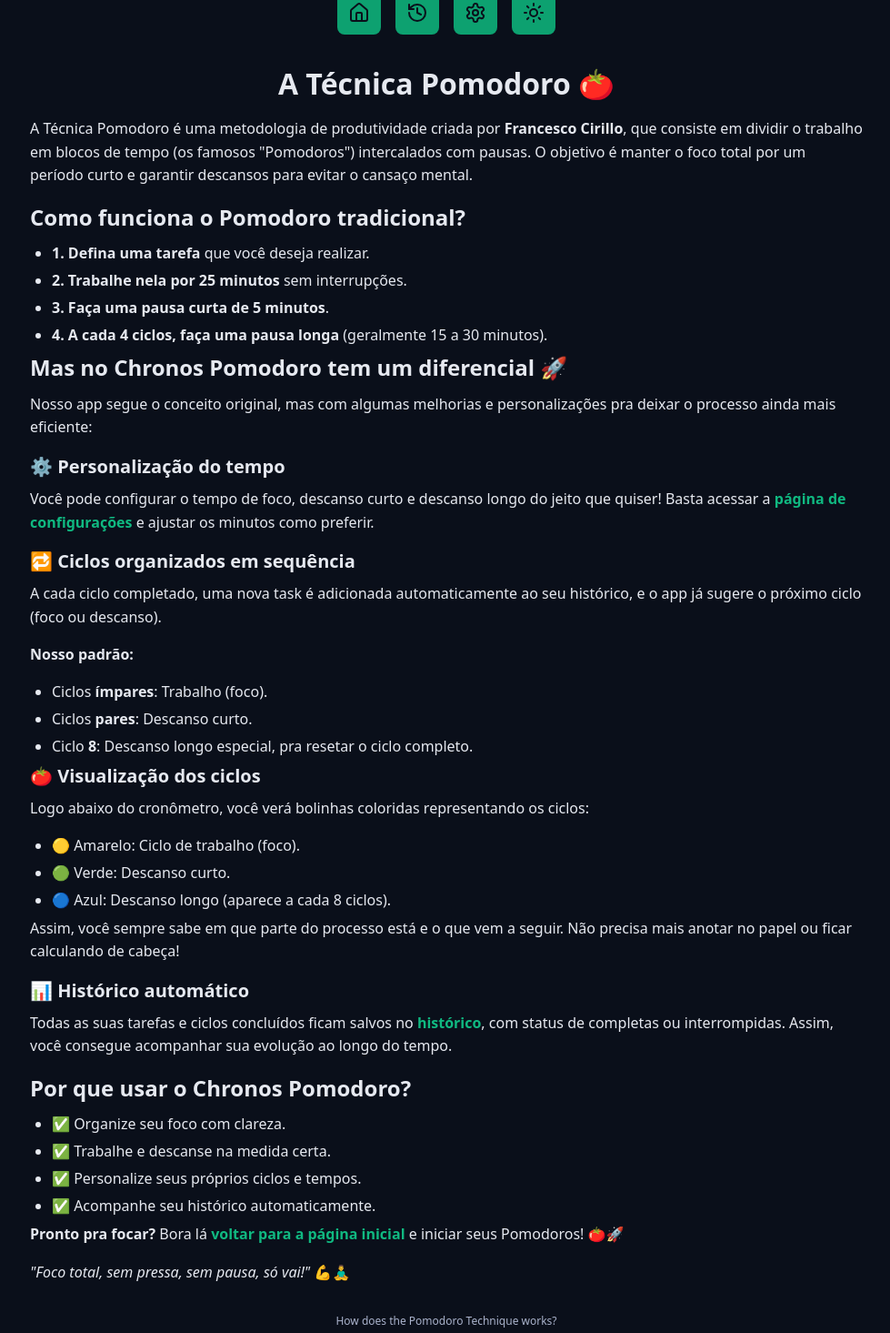
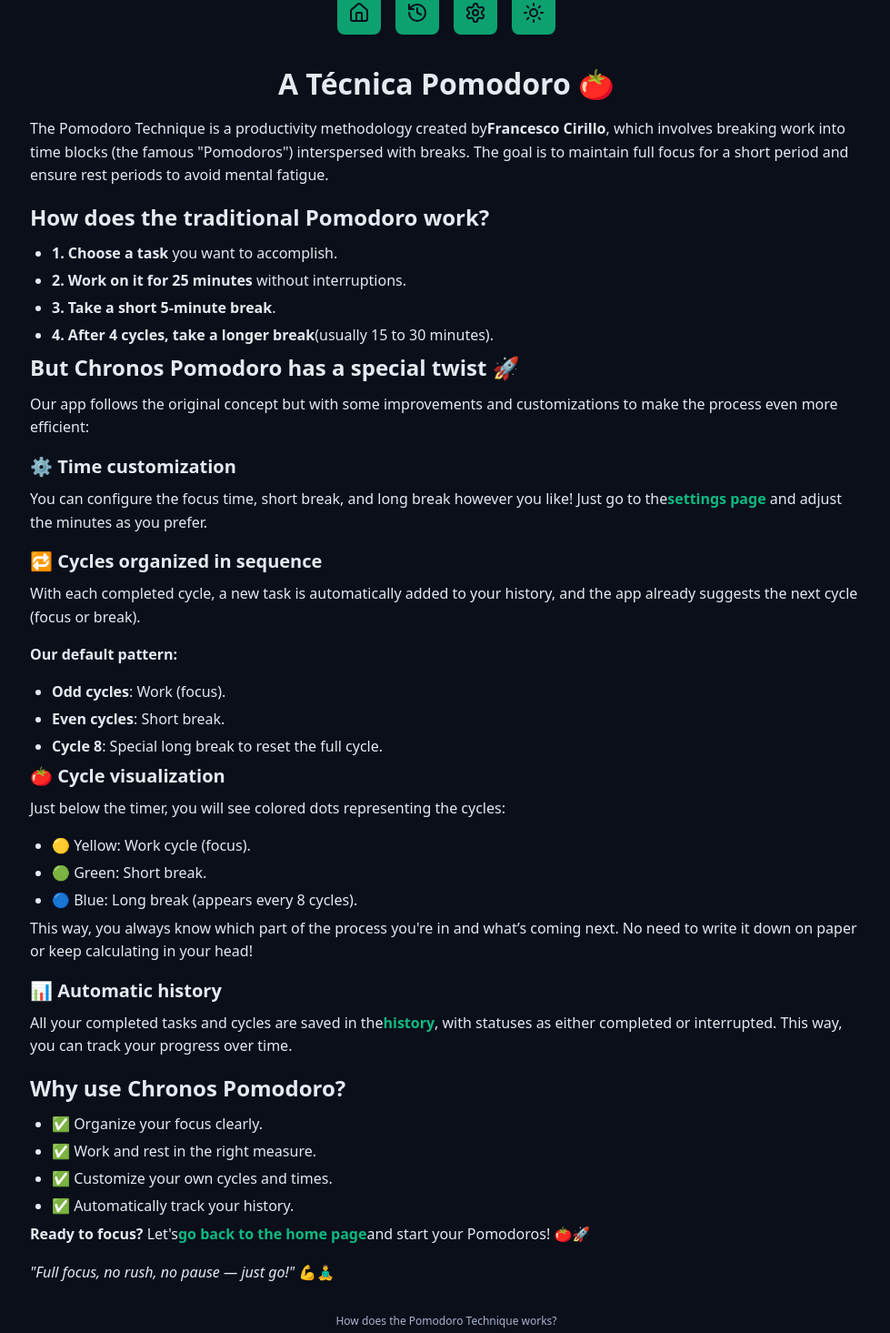
Before and after one commit to Andr0medAonair/chronos-app, a React (Vite) app: page /about-pomodoro in a window 1280 px wide. Shown: the part 245-1710 px from the top of the page at 91% size, without its empty margins (149-1128 px from the left). Built offline with nearby package versions, Linux system fonts and the light colour scheme.

Commit message:
chore: translate about text to English

```diff
--- a/src/pages/AboutPomodoro/index.tsx
+++ b/src/pages/AboutPomodoro/index.tsx
@@ -12,110 +12,111 @@
           <Heading>A Técnica Pomodoro 🍅</Heading>
 
           <p>
-            A Técnica Pomodoro é uma metodologia de produtividade criada por{' '}
-            <strong>Francesco Cirillo</strong>, que consiste em dividir o
-            trabalho em blocos de tempo (os famosos "Pomodoros") intercalados
-            com pausas. O objetivo é manter o foco total por um período curto e
-            garantir descansos para evitar o cansaço mental.
+            The Pomodoro Technique is a productivity methodology created by
+            <strong>Francesco Cirillo</strong>, which involves breaking work
+            into time blocks (the famous "Pomodoros") interspersed with breaks.
+            The goal is to maintain full focus for a short period and ensure
+            rest periods to avoid mental fatigue.
           </p>
 
-          <h2>Como funciona o Pomodoro tradicional?</h2>
+          <h2>How does the traditional Pomodoro work?</h2>
           <ul>
             <li>
-              <strong>1. Defina uma tarefa</strong> que você deseja realizar.
+              <strong>1. Choose a task</strong> you want to accomplish.
             </li>
             <li>
-              <strong>2. Trabalhe nela por 25 minutos</strong> sem interrupções.
+              <strong>2. Work on it for 25 minutes</strong> without
+              interruptions.
             </li>
             <li>
-              <strong>3. Faça uma pausa curta de 5 minutos</strong>.
+              <strong>3. Take a short 5-minute break</strong>.
             </li>
             <li>
-              <strong>4. A cada 4 ciclos, faça uma pausa longa</strong>{' '}
-              (geralmente 15 a 30 minutos).
+              <strong>4. After 4 cycles, take a longer break</strong>
+              (usually 15 to 30 minutes).
             </li>
           </ul>
 
           <h2>
-            Mas no <strong>Chronos Pomodoro</strong> tem um diferencial 🚀
+            But <strong>Chronos Pomodoro</strong> has a special twist 🚀
           </h2>
 
           <p>
-            Nosso app segue o conceito original, mas com algumas melhorias e
-            personalizações pra deixar o processo ainda mais eficiente:
+            Our app follows the original concept but with some improvements and
+            customizations to make the process even more efficient:
           </p>
 
-          <h3>⚙️ Personalização do tempo</h3>
+          <h3>⚙️ Time customization</h3>
           <p>
-            Você pode configurar o tempo de foco, descanso curto e descanso
-            longo do jeito que quiser! Basta acessar a{' '}
-            <RouterLink href='/settings/'>página de configurações</RouterLink> e ajustar os minutos
-            como preferir.
+            You can configure the focus time, short break, and long break
+            however you like! Just go to the
+            <RouterLink href='/settings/'>settings page</RouterLink> and adjust
+            the minutes as you prefer.
           </p>
 
-          <h3>🔁 Ciclos organizados em sequência</h3>
+          <h3>🔁 Cycles organized in sequence</h3>
           <p>
-            A cada ciclo completado, uma nova task é adicionada automaticamente
-            ao seu histórico, e o app já sugere o próximo ciclo (foco ou
-            descanso).
+            With each completed cycle, a new task is automatically added to your
+            history, and the app already suggests the next cycle (focus or
+            break).
           </p>
           <p>
-            <strong>Nosso padrão:</strong>
+            <strong>Our default pattern:</strong>
           </p>
           <ul>
             <li>
-              Ciclos <strong>ímpares</strong>: Trabalho (foco).
+              <strong>Odd cycles</strong>: Work (focus).
             </li>
             <li>
-              Ciclos <strong>pares</strong>: Descanso curto.
+              <strong>Even cycles</strong>: Short break.
             </li>
             <li>
-              Ciclo <strong>8</strong>: Descanso longo especial, pra resetar o
-              ciclo completo.
+              <strong>Cycle 8</strong>: Special long break to reset the full
+              cycle.
             </li>
           </ul>
 
-          <h3>🍅 Visualização dos ciclos</h3>
+          <h3>🍅 Cycle visualization</h3>
           <p>
-            Logo abaixo do cronômetro, você verá bolinhas coloridas
-            representando os ciclos:
+            Just below the timer, you will see colored dots representing the
+            cycles:
           </p>
           <ul>
-            <li>🟡 Amarelo: Ciclo de trabalho (foco).</li>
-            <li>🟢 Verde: Descanso curto.</li>
-            <li>🔵 Azul: Descanso longo (aparece a cada 8 ciclos).</li>
+            <li>🟡 Yellow: Work cycle (focus).</li>
+            <li>🟢 Green: Short break.</li>
+            <li>🔵 Blue: Long break (appears every 8 cycles).</li>
           </ul>
 
           <p>
-            Assim, você sempre sabe em que parte do processo está e o que vem a
-            seguir. Não precisa mais anotar no papel ou ficar calculando de
-            cabeça!
+            This way, you always know which part of the process you're in and
+            what’s coming next. No need to write it down on paper or keep
+            calculating in your head!
           </p>
 
-          <h3>📊 Histórico automático</h3>
+          <h3>📊 Automatic history</h3>
           <p>
-            Todas as suas tarefas e ciclos concluídos ficam salvos no{' '}
-            <RouterLink href='/history/'>histórico</RouterLink>, com status de completas ou
-            interrompidas. Assim, você consegue acompanhar sua evolução ao longo
-            do tempo.
+            All your completed tasks and cycles are saved in the
+            <RouterLink href='/history/'>history</RouterLink>, with statuses as
+            either completed or interrupted. This way, you can track your
+            progress over time.
           </p>
 
-          <h2>Por que usar o Chronos Pomodoro?</h2>
+          <h2>Why use Chronos Pomodoro?</h2>
           <ul>
-            <li>✅ Organize seu foco com clareza.</li>
-            <li>✅ Trabalhe e descanse na medida certa.</li>
-            <li>✅ Personalize seus próprios ciclos e tempos.</li>
-            <li>✅ Acompanhe seu histórico automaticamente.</li>
+            <li>✅ Organize your focus clearly.</li>
+            <li>✅ Work and rest in the right measure.</li>
+            <li>✅ Customize your own cycles and times.</li>
+            <li>✅ Automatically track your history.</li>
           </ul>
 
           <p>
-            <strong>Pronto pra focar?</strong> Bora lá{' '}
-            <RouterLink href='/'>voltar para a página inicial</RouterLink> e iniciar seus
-            Pomodoros! 🍅🚀
+            <strong>Ready to focus?</strong> Let's
+            <RouterLink href='/'>go back to the home page</RouterLink>
+            and start your Pomodoros! 🍅🚀
           </p>
 
           <p>
-            <em>"Foco total, sem pressa, sem pausa, só vai!"</em> 💪🧘‍♂️
+            <em>"Full focus, no rush, no pause — just go!"</em> 💪🧘‍♂️
           </p>
         </GenericHtml>
       </Container>
```
